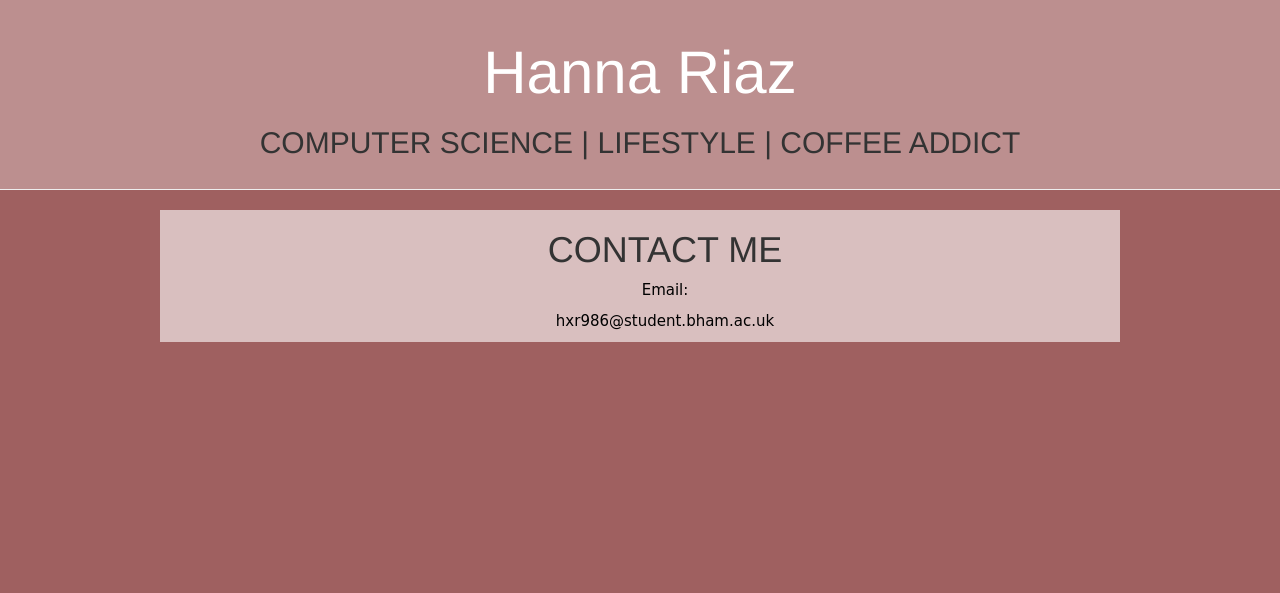
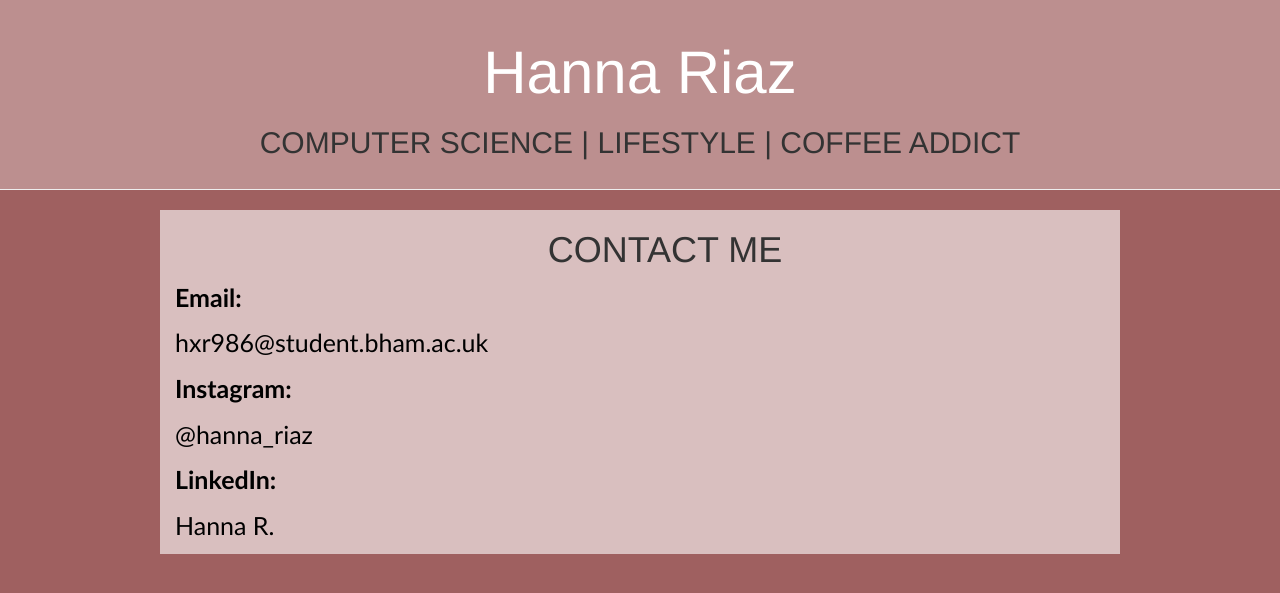
Before and after one commit to HannaRiaz/my-first-blog, a Django app: page /contact in a window 1280 px wide. Shown: the part 45-638 px from the top of the page. Run offline with Django 3.2, Linux system fonts and the light colour scheme; some libraries are stand-ins or nearby versions.

Commit message:
Changes to contact page

```diff
--- a/blog/static/css/blog.css
+++ b/blog/static/css/blog.css
@@ -23,10 +23,10 @@
 
 }
 h1, h2, h3, h4 {
-    font-family: 'Franklin Gothic Medium', cursive;
+    font-family: 'Franklin Gothic Medium', Arial;
 }
 p {
-    font-family: 'Franklin Gothic Book', cursive;
+    font-family: 'Franklin Gothic Book', Arial;
     color: #000000;
     font-size: 15px;
 }
--- a/blog/templates/blog/contact.html
+++ b/blog/templates/blog/contact.html
@@ -8,15 +8,26 @@
             margin-right: auto;
        }
        .content {
-           text-align: center;
+            text-align: center;
+       }
+       p {
+           text-align: left;
+           font-size: 25px;
+           font-family: 'Calibri', 'Trebuchet MS', sans-serif;
+       }
+       .color{
+           color: #000000;
        }
     </style>
      <body class="container">
         <h1 class="content">CONTACT ME</h1>
-        <div class="content">
-            <p >Email: </p>
-            <p>hxr986@student.bham.ac.uk</p>
-
+        <div>
+            <p><b>Email: </b></p>
+            <p><a class="color" href="mailto:hxr986@student.bham.ac.uk">hxr986@student.bham.ac.uk</a></p>
+            <p><b>Instagram:</b></p>
+            <p><a class="color" href="https://www.instagram.com/hanna_riaz/">@hanna_riaz</a></p>
+            <p><b>LinkedIn: </b></p>
+            <p><a class="color" href="https://www.linkedin.com/in/hanna-r-b60782184/">Hanna R.</a></p>
         </div>
     </body>
 
```
